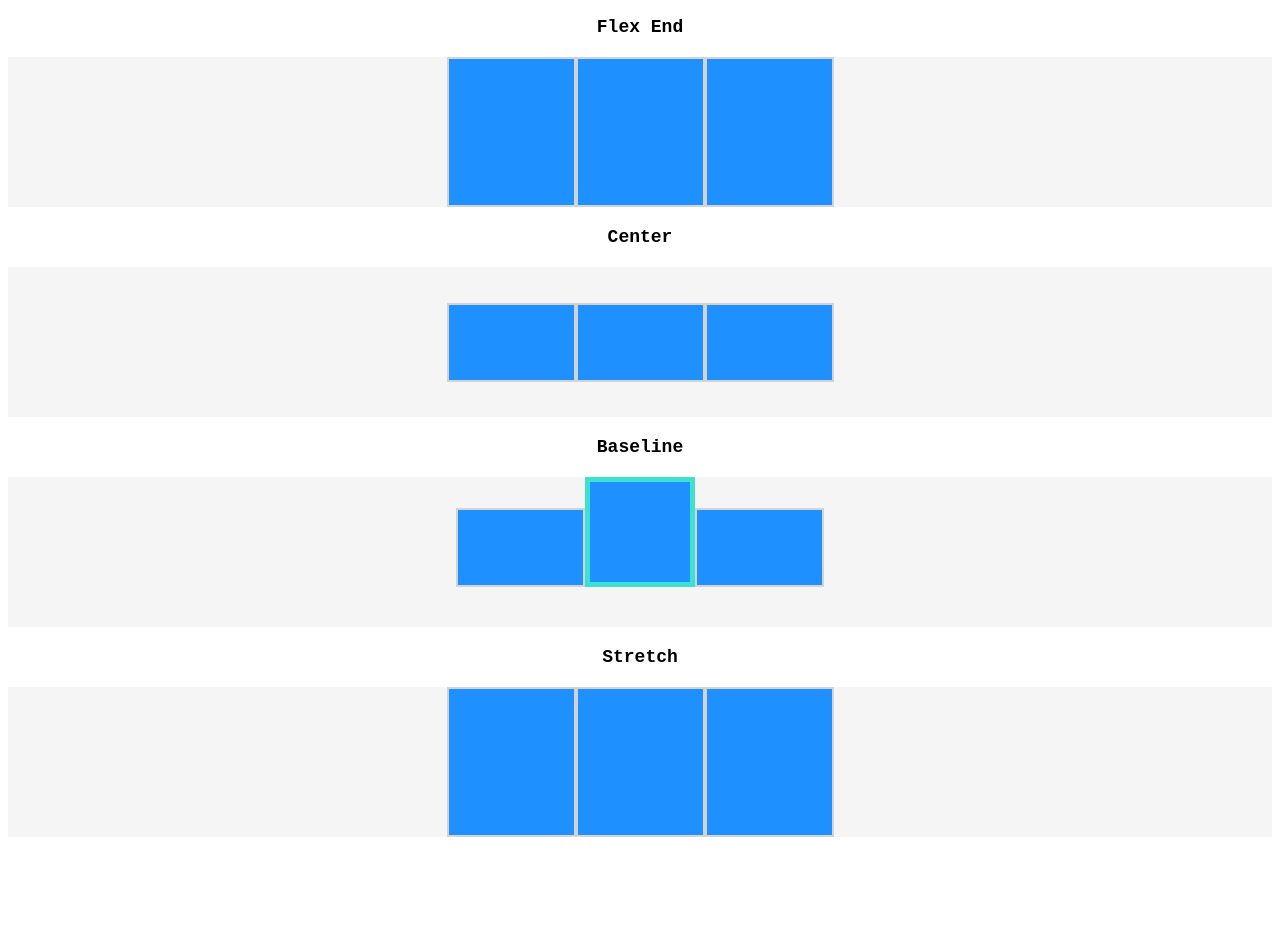
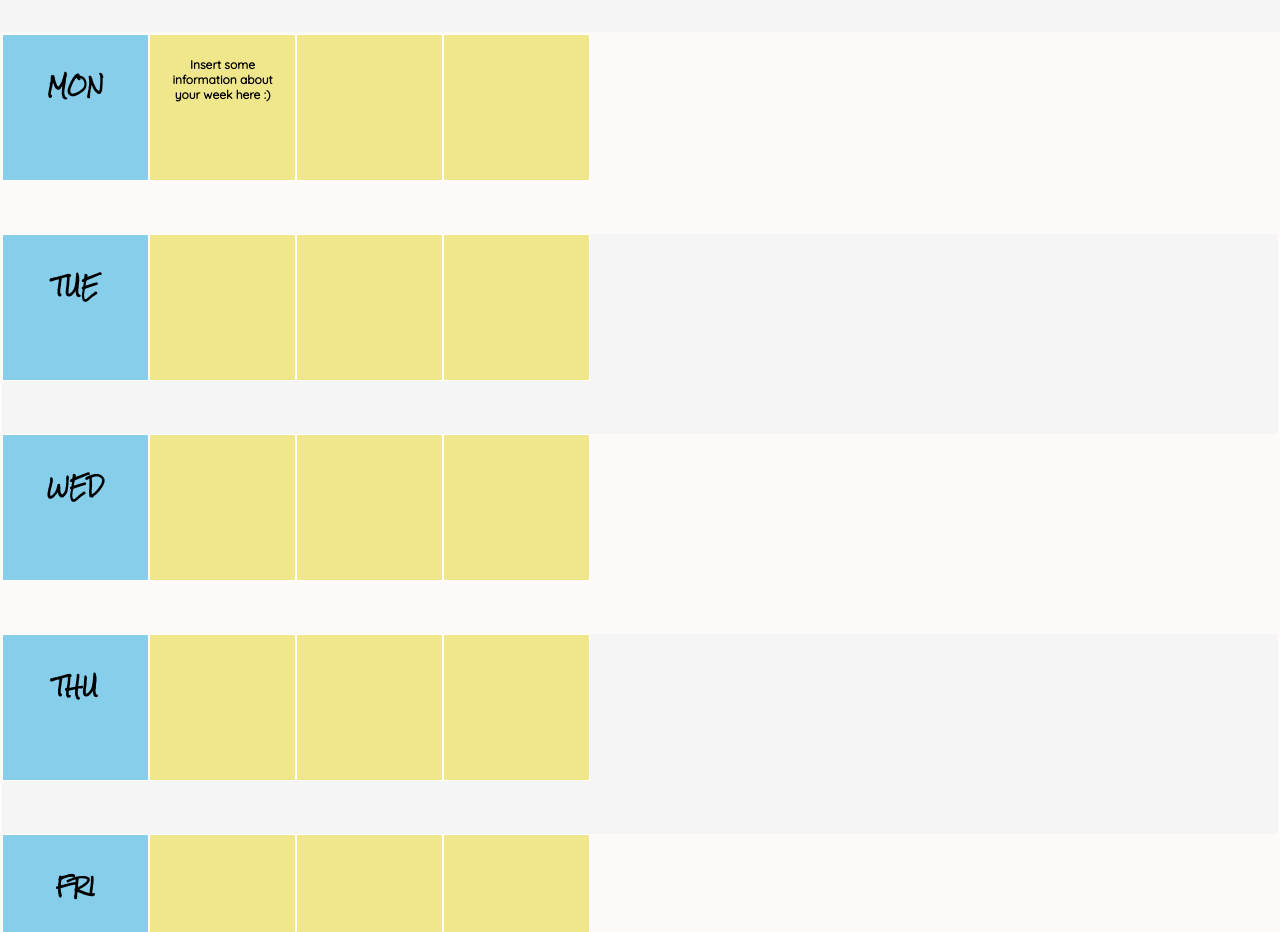
Before and after one commit to Shax089/CourseNotes, a plain HTML site: page index.html in a window 1280 px wide. Shown: the part 213-1145 px from the top of the page. Before the commit the page ends 1058 px from the top, so only its background shows below. Drawn offline with Linux system fonts and the light colour scheme; files that its build step writes are made by us from their sources.

Commit message:
CHANGED Contents

```diff
--- a/index.html
+++ b/index.html
@@ -2,41 +2,72 @@
 <html>
 
 <head>
-  <title>Align Items</title>
-  <link href="./style.css" rel="stylesheet" type="text/css" />
+  <title>To Do</title>
+  <link rel="stylesheet" href="./style.css" type="text/css">
+  <link href="https://fonts.googleapis.com/css?family=Quicksand" rel="stylesheet">
+  <link href="https://fonts.googleapis.com/css?family=Rock+Salt" rel="stylesheet">
 </head>
+<body>
 
-<body>
-  <h1>Flex Start</h1>
-  <div class="container" id="flexstart">
-    <div class="left"></div>
-    <div class="center"></div>
-    <div class="right"></div>
+  <!-- Header -->
+
+  <div id="header">
+    <h1>To Do or Not To Do</h1>
+    <h2 class="tagline">(your priorities at a glance)</h2>
   </div>
-  <h1>Flex End</h1>
-  <div class="container" id="flexend">
-    <div class="left"></div>
-    <div class="center"></div>
-    <div class="right"></div>
+
+  <!-- App Container -->
+
+  <div class="container">
+
+    <!-- To Do Section -->
+
+    <div class="week">
+      <div class="row secondary-background">
+        <div class="day square"><h3>MON</h3></div>
+        <div class="task square">
+          <p> Insert some information about your week here :) </p>
+        </div>
+        <div class="task square"></div>
+        <div class="task square"></div>
+      </div>
+      <div class="row">
+        <div class="day square"><h3>TUE</h3></div>
+        <div class="task square"></div>
+        <div class="task square"></div>
+        <div class="task square"></div>
+      </div>
+      <div class="row secondary-background">
+        <div class="day square"><h3>WED</h3></div>
+        <div class="task square"></div>
+        <div class="task square"></div>
+        <div class="task square"></div>
+      </div>
+      <div class="row">
+        <div class="day square"><h3>THU</h3></div>
+        <div class="task square"></div>
+        <div class="task square"></div>
+        <div class="task square"></div>
+      </div>
+      <div class="row secondary-background">
+        <div class="day square"><h3>FRI</h3></div>
+        <div class="task square"></div>
+        <div class="task square"></div>
+        <div class="task square"></div>
+      </div>
+    </div>
+
+    <!-- Reminders Section -->
+
+    <div class="reminders">
+      <h3>Reminders</h3>
+    </div>
   </div>
-  <h1>Center</h1>
-  <div class="container" id="center">
-    <div class="left"></div>
-    <div class="center"></div>
-    <div class="right"></div>
-  </div>
-  <h1>Baseline</h1>
-  <div class="container" id="baseline">
-    <div class="left"></div>
-    <div class="center"></div>
-    <div class="right"></div>
-  </div>
-  <h1>Stretch</h1>
-  <div class="container" id="stretch">
-    <div class="left"></div>
-    <div class="center"></div>
-    <div class="right"></div>
-  </div>
+
+  <!-- Footer -->
+
+  <footer>
+    <span class="tagline">copyright just saying</span>
+  </footer>
 </body>
-
 </html>
--- a/resources/css/style.css
+++ b/resources/css/style.css
@@ -1,47 +1,89 @@
+/* Universal Styles */
+
 body {
-  font-family: 'Roboto Mono', monospace;
+  margin: 0px;
+  background-color: WhiteSmoke;
+  font-family: 'Rock Salt', cursive;
+  text-align: center;
 }
 
-h1 {
-  margin: 20px;
-  text-align: center;
-  font-size: 18px;
+.secondary-background {
+  background-color: Snow;
 }
 
-.container {
-  height: 150px;
-  background-color: WhiteSmoke;
-  display: flex;
-  justify-content: center;
+.tagline {
+  font-family: 'Quicksand', sans-serif;
+  color: LightSlateGrey;
+  line-height: 125px;
 }
 
-.left,
-.center,
-.right {
-  min-height: 75px;
-  width: 125px;
-  background-color: DodgerBlue;
-  border: 2px solid lightgrey;
+/* Header */
+
+h1 {
+  margin: 0;
+  background-color: SkyBlue;
+  line-height: 100px;
+  color: Khaki;
 }
 
-#baseline .center {
-  height: 100px;
-  width: 100px;
-  border: 5px solid turquoise;
+h2 {
+  margin: 10px;
 }
 
-#flexstart {
-  align-items: flexstart;
+/* App Container */
+
+.container {
+  border: 2px solid Snow;
 }
 
-#flexend {
-  align-items: flexend;
+/* To Do Section */
+
+.week {
 }
 
-#center {
-  align-items: center;
+.row {
+  min-height: 200px;
+  display: flex;
 }
 
-#baseline {
-  align-items: baseline;
+.square {
+  width: 125px;
+  height: 125px;
+  padding: 10px;
 }
+
+.day.square {
+  background-color: SkyBlue;
+  border: 1px solid white;
+}
+
+.task.square {
+  background-color: Khaki;
+  border: 1px solid white;
+}
+
+.task p {
+  font-family: 'Quicksand', sans-serif;
+  font-weight: 700;
+  font-size: 12px;
+}
+
+/* Reminders */
+
+.reminders {
+  background-color: Khaki;
+}
+
+.reminders h3 {
+  width: 100%;
+  margin: 10px;
+  color: black;
+  line-height: 90px;
+  font-size: 24px;
+}
+
+/* Footer */
+
+footer {
+  font-size: 24px;
+}
```
